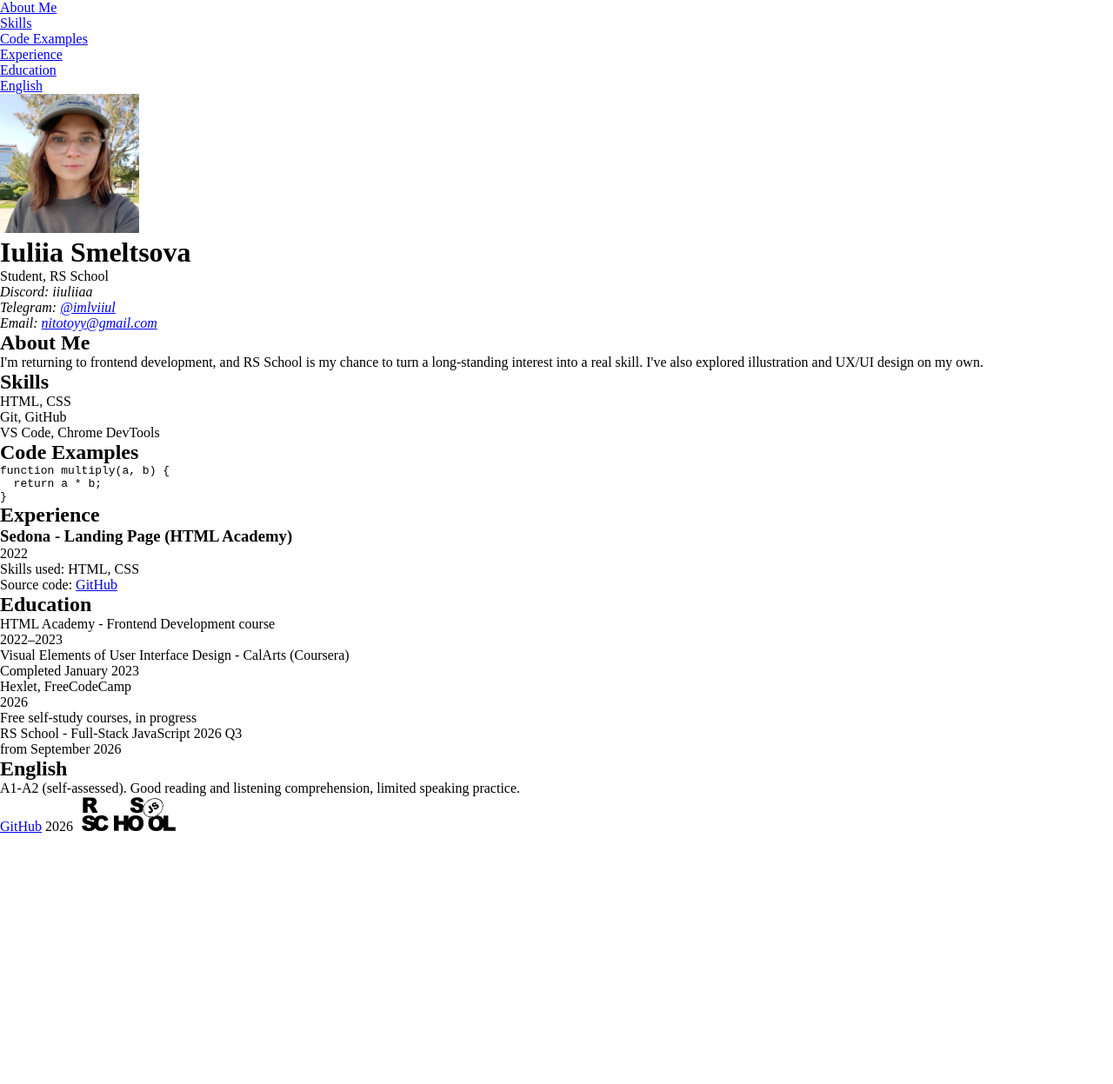
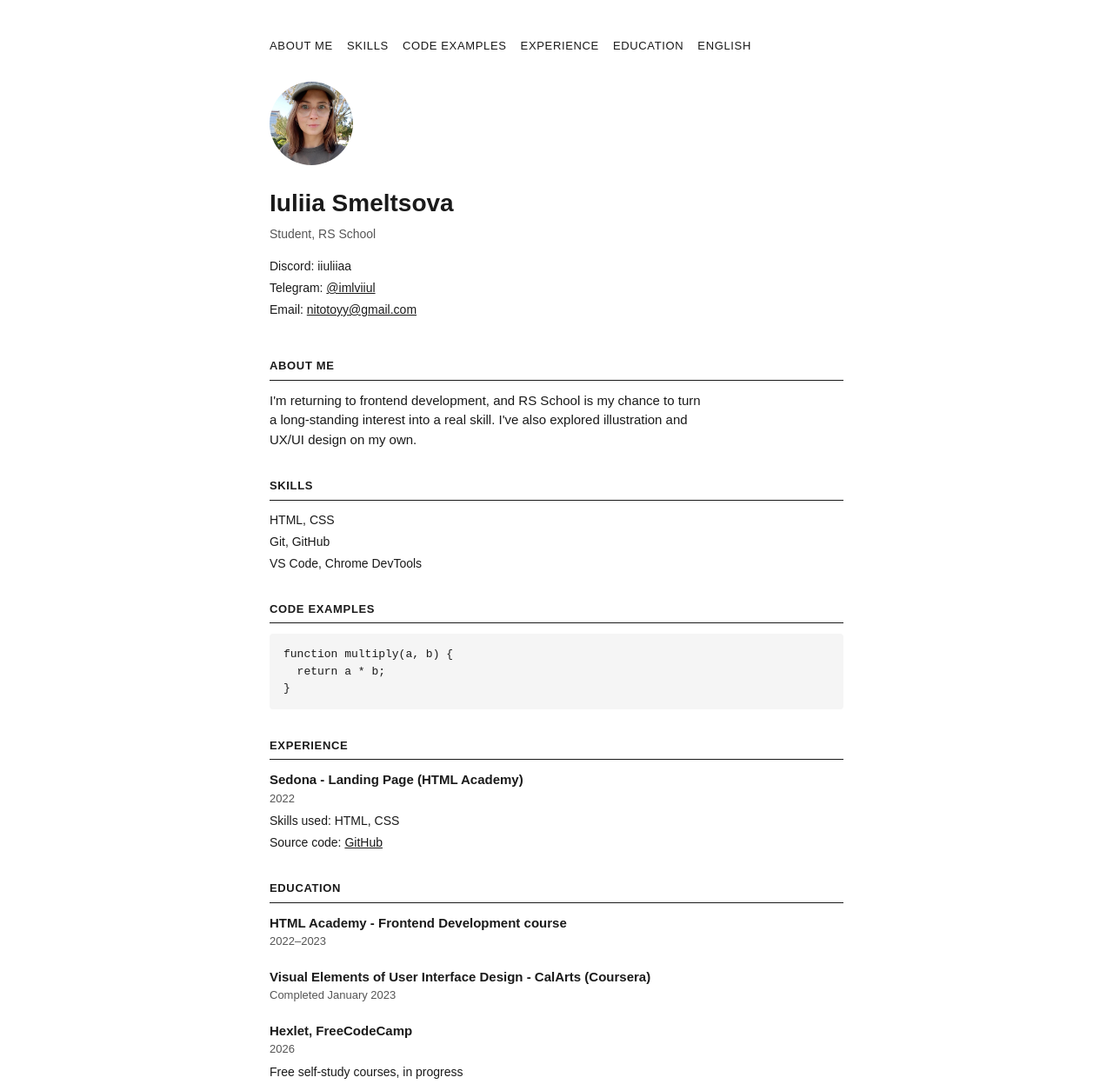
Before and after one commit to imlviiul/rsschool-cv, a plain HTML site: page index.html in a window 1280 px wide. Shown: the top 1247 px of the page at 87% size. Before the commit the page ends 960 px from the top, so only its background shows below. Drawn offline with Linux system fonts and the light colour scheme.

Commit message:
feat: complete CV layout

```diff
--- a/index.html
+++ b/index.html
@@ -70,17 +70,17 @@
             <h2 class="section-title">Education</h2>
 
             <article class="entry">
-                <p class="entry-title">HTML Academy - Frontend Development course</p>
+                <h3 class="entry-title">HTML Academy - Frontend Development course</h3>
                 <p class="entry-date"><time datetime="2022">2022</time>–<time datetime="2023">2023</time></p>
             </article>
 
             <article class="entry">
-                <p class="entry-title">Visual Elements of User Interface Design - CalArts (Coursera)</p>
+                <h3 class="entry-title">Visual Elements of User Interface Design - CalArts (Coursera)</h3>
                 <p class="entry-date">Completed <time datetime="2023-01">January 2023</time></p>
             </article>
 
             <article class="entry">
-                <p class="entry-title">Hexlet, FreeCodeCamp</p>
+                <h3 class="entry-title">Hexlet, FreeCodeCamp</h3>
                 <p class="entry-date"><time datetime="2026">2026</time></p>
                 <ul class="entry-list">
                     <li class="entry-list-item">Free self-study courses, in progress</li>
@@ -88,7 +88,7 @@
             </article>
 
             <article class="entry">
-                <p class="entry-title">RS School - Full-Stack JavaScript 2026 Q3</p>
+                <h3 class="entry-title">RS School - Full-Stack JavaScript 2026 Q3</h3>
                 <p class="entry-date">from <time datetime="2026-09">September 2026</time></p>
             </article>
         </section>
@@ -104,7 +104,7 @@
         <a class="footer-link" href="https://github.com/imlviiul">GitHub</a>
         <span class="footer-year">2026</span>
         <a class="footer-logo-link" href="https://rs.school/ru/courses/javascript">
-            <img class="footer-logo" src="images/rs-school-logo.svg" width="120" height="40" alt="logo RS school">
+            <img class="footer-logo" src="images/rs-school-logo.svg" width="120" height="40" alt="RS school">
         </a>
     </footer>
 </body>
--- a/style.css
+++ b/style.css
@@ -12,3 +12,169 @@
     overflow: hidden;
     clip: rect(0 0 0 0);
 }
+
+@media (max-width: 600px) {
+    .navigation-list {
+        gap: 10px;
+    }
+}
+
+body {
+    font-family: Arial, Helvetica, sans-serif;
+    color: #1a1a1a;
+    line-height: 1.5;
+}
+
+.page-header,
+.main-container,
+.page-footer {
+    max-width: 700px;
+    margin: 0 auto;
+    padding: 0 20px;
+}
+
+.page-header {
+    padding-top: 40px;
+    padding-bottom: 30px;
+}
+
+.navigation-list {
+    list-style: none;
+    display: flex;
+    flex-wrap: wrap;
+    gap: 16px;
+    margin-bottom: 30px;
+}
+
+.navigation-link {
+    color: #1a1a1a;
+    text-decoration: none;
+    font-size: 13px;
+    text-transform: uppercase;
+    letter-spacing: 0.05em;
+}
+
+.navigation-link:hover {
+    text-decoration: underline;
+}
+
+.page-photo {
+    width: 96px;
+    height: 96px;
+    border-radius: 50%;
+    object-fit: cover;
+    margin-bottom: 16px;
+}
+
+.page-title {
+    font-size: 28px;
+    font-weight: 700;
+    margin-bottom: 4px;
+}
+
+.page-subtitle {
+    font-size: 14px;
+    color: #555;
+    margin-bottom: 16px;
+}
+
+.contacts {
+    font-style: normal;
+}
+
+.contacts-list {
+    list-style: none;
+    font-size: 14px;
+}
+
+.contacts-item {
+    margin-bottom: 4px;
+}
+
+.contacts-link {
+    color: #1a1a1a;
+}
+
+.main-container {
+    padding-top: 10px;
+    padding-bottom: 30px;
+}
+
+.section {
+    margin-bottom: 32px;
+}
+
+.section-title {
+    font-size: 13px;
+    font-weight: 700;
+    text-transform: uppercase;
+    letter-spacing: 0.05em;
+    margin-bottom: 12px;
+    padding-bottom: 6px;
+    border-bottom: 1px solid #1a1a1a;
+}
+
+.section-description {
+    font-size: 15px;
+    max-width: 60ch;
+}
+
+.skills-list,
+.entry-list {
+    list-style: none;
+}
+
+.skills-item,
+.entry-list-item {
+    font-size: 14px;
+    margin-bottom: 4px;
+}
+
+.code-block {
+    background: #f5f5f5;
+    padding: 14px 16px;
+    font-size: 13px;
+    overflow-x: auto;
+    border-radius: 4px;
+}
+
+.entry {
+    margin-bottom: 20px;
+}
+
+.entry:last-child {
+    margin-bottom: 0;
+}
+
+.entry-title {
+    font-size: 15px;
+    font-weight: 700;
+}
+
+.entry-date {
+    font-size: 13px;
+    color: #555;
+    margin-bottom: 6px;
+}
+
+.entry-link {
+    color: #1a1a1a;
+}
+
+.page-footer {
+    padding-top: 20px;
+    padding-bottom: 30px;
+    display: flex;
+    align-items: center;
+    justify-content: space-between;
+    font-size: 13px;
+    color: #555;
+}
+
+.footer-link {
+    color: #1a1a1a;
+}
+
+.footer-logo {
+    display: block;
+}
```
